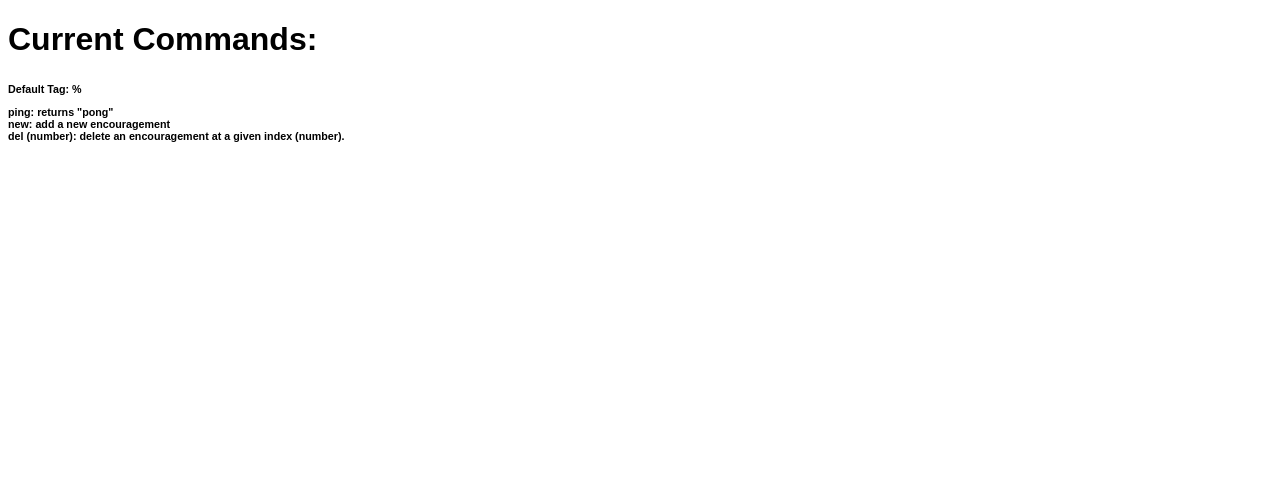
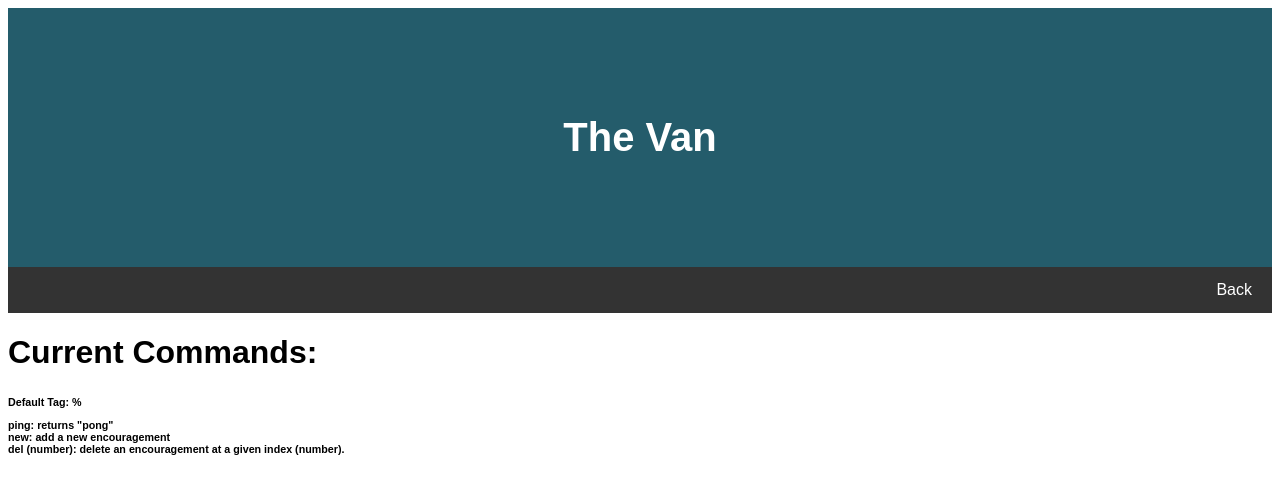
Before and after one commit to W1CD/TheVan, a website: page current-functions.html in a window 1280 px wide. Drawn offline with Linux system fonts and the light colour scheme.

Commit message:
Update current-functions.html

```diff
--- a/current-functions.html
+++ b/current-functions.html
@@ -50,6 +50,13 @@
   </head>
 
   <body>
+    <div class = "header">
+      <h1>The Van</h1>
+    </div>
+
+    <div class = "navbar">
+      <a href = "https://w1cd.github.io/TheVan/" class = "right">Back</a>
+    </div>
 
     <h1>Current Commands:</h1>
     <h6>Default Tag: %
```
